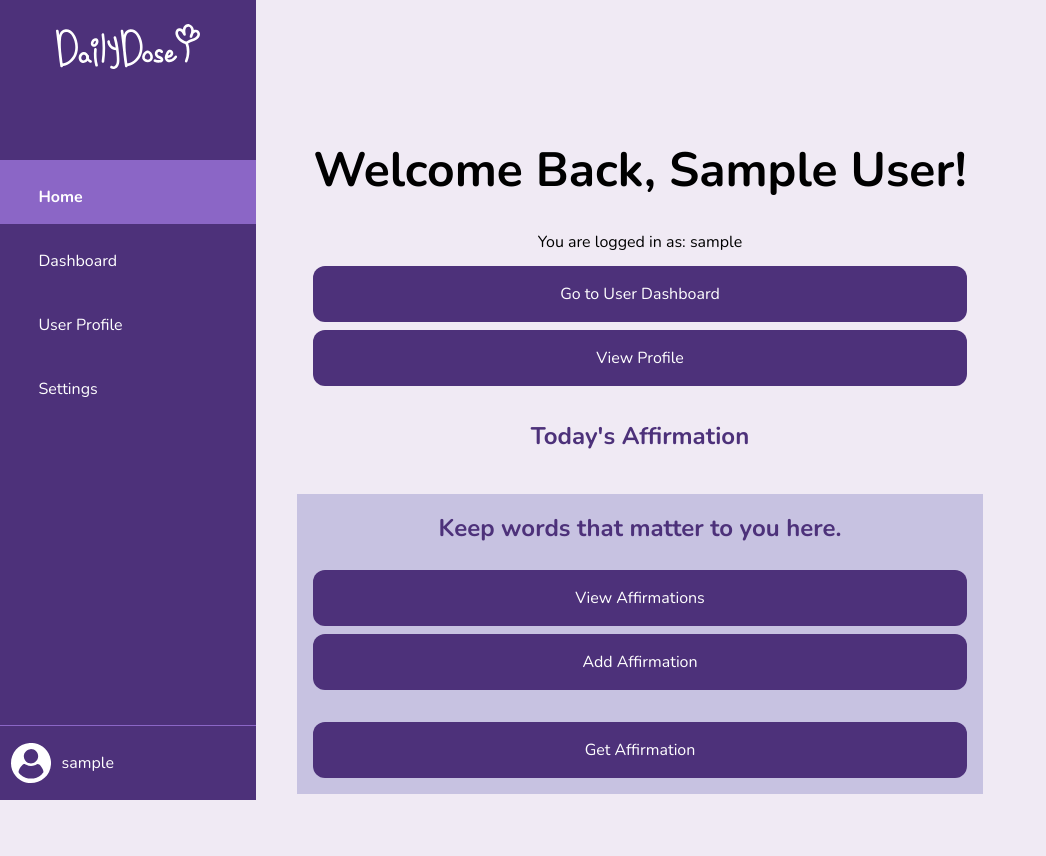
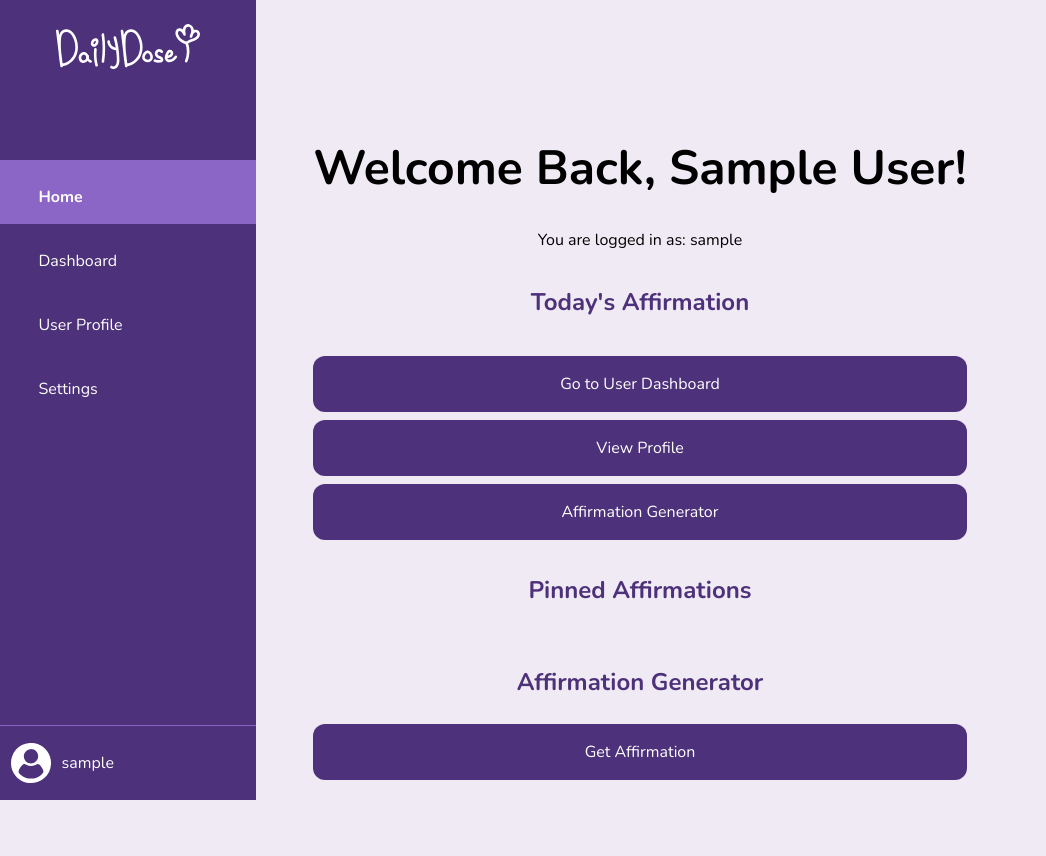
Before and after one commit to freeCodeCamp-2025-Summer-Hackathon/indigo-class, a Flask app: page / in a window 1280 px wide. Shown: the whole page, without its empty margins (0-1046 px from the left). Run offline with Flask 3, Linux system fonts and the light colour scheme; the visitor is signed in with stand-in values (Sample User, id 1); data that the repository does not hold is empty.

Commit message:
chore(home): rearrange home page sections

```diff
--- a/app/templates/home/index.html
+++ b/app/templates/home/index.html
@@ -5,24 +5,8 @@ content %}
   {% if current_user.is_authenticated %}
   <h1>Welcome Back, {{ current_user.name }}!</h1>
   <p>You are logged in as: {{ current_user.username }}</p>
-  <a class="affirm__action" href="{{ url_for('root.dashboard') }}"
-    >Go to User Dashboard</a
-  >
-  <a class="affirm__action" href="{{ url_for('auth.profile') }}"
-    >View Profile</a
-  >
-
-  {% if current_user.is_admin() %}
-  <a class="affirm__action" href="{{ url_for('root.admin_dashboard') }}">Go to Admin Dashboard</a>
-  {% endif %}
   {% else %}
-
-  <h1>Welcome to DailyDose</h1>
-  <h2>Your Personal Affirmation Journey</h2>
-  <p>
-    Join DailyDose to start your daily affirmation practice and transform your
-    mindset.
-  </p>
+  <h1>Welcome</h1>
   {% endif %}
 </section>
 
@@ -60,23 +44,29 @@ content %}
     </div>
     {% endfor %}
   </div>
+
+  {% if current_user.is_authenticated %}
+  <a class="affirm__action" href="{{ url_for('root.dashboard') }}"
+    >Go to User Dashboard</a
+  >
+  <a class="affirm__action" href="{{ url_for('auth.profile') }}"
+    >View Profile</a
+  >
+  {% if current_user.is_admin() %}
+  <a class="affirm__action" href="{{ url_for('root.admin_dashboard') }}">Go to Admin Dashboard</a>
+  {% endif %}
+  <a class="affirm__action" href="#affirmation-generator"
+    >Affirmation Generator</a
+  >
+  {% endif %}
 </section>
 
-<section class="home__save-affirms">
-  {% if current_user.is_authenticated %}
-  <div class="home__section">
-    <h2>Keep words that matter to you here.</h2>
-    <a class="affirm__action" href="{{ url_for('affirmations.affirmations') }}"
-      >View Affirmations</a
-    >
-    <a
-      class="affirm__action"
-      href="{{ url_for('affirmations.add_affirmation') }}"
-      >Add Affirmation</a
-    >
-  </div>
-  {% endif %}
-  <div class="home__section">
+<section class="home__section">
+  <h2>Pinned Affirmations</h2>
+</section>
+
+<section class="home__section" id="affirmation-generator">
+  <h2>Affirmation Generator</h2>
   {% for affirmation in all_affirmations[:1] %}
   <figure class="affirm__wrapper">
     <blockquote class="affirm__quote" id="random-affirmation">
@@ -88,6 +78,5 @@ content %}
   <button class="affirm__action" onclick="getRandomAffirmation()">
     Get Affirmation
   </button>
-  </div>
 </section>
 {% endblock %}
```
Lines whose indentation alone changed are shown as unchanged.
